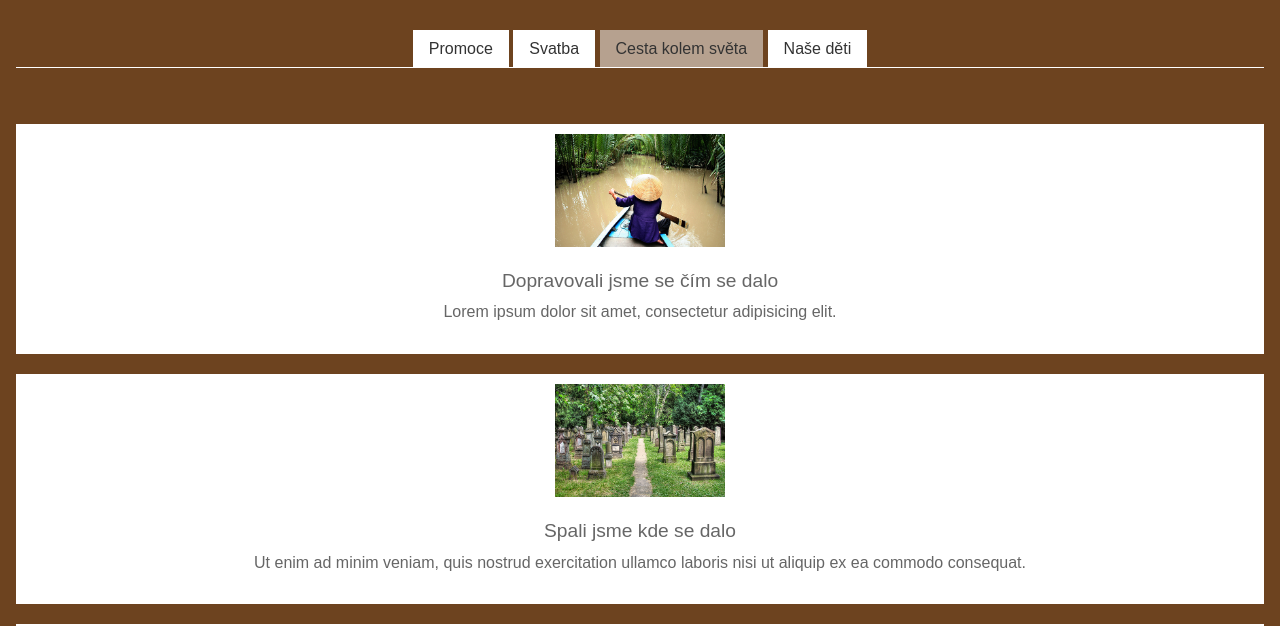
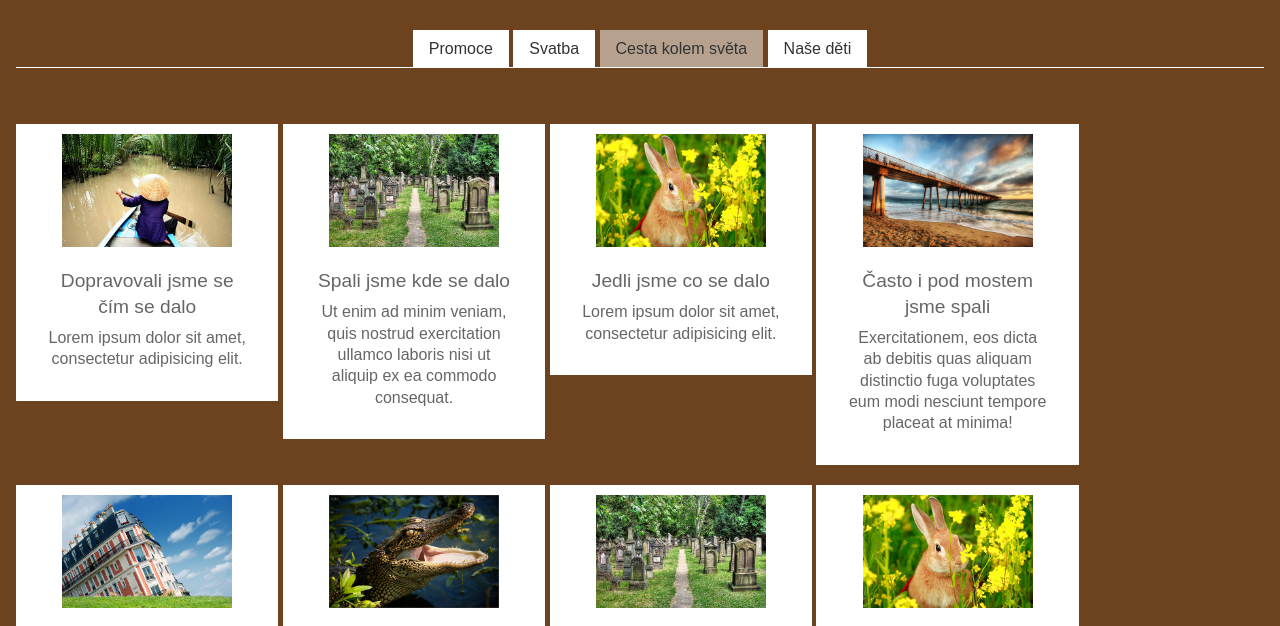
Before and after one commit to machal/alza-example-1, a website: page index.html in a window 1280 px wide. Shown: the part 109-735 px from the top of the page. Drawn offline with Linux system fonts and the light colour scheme.

Commit message:
Polaroid.less - rodicovska komponenta a preskupeni LESS souboru

```diff
--- a/src/less/index.less
+++ b/src/less/index.less
@@ -1,14 +1,14 @@
+// Knihovny
+// --------
+
+@import (less) 'node_modules/fancybox/dist/css/jquery.fancybox.css';
+
 // Zakladna
 // --------
 
 @import 'core/base';
 @import 'core/helpers';
 @import 'core/mixins';
-
-// Knihovny
-// --------
-
-@import (less) 'node_modules/fancybox/dist/css/jquery.fancybox.css';
 
 // UI Komponenty
 // -------------
@@ -18,6 +18,7 @@
 @import 'ui/form';
 @import 'ui/infobox';
 @import 'ui/nav';
+@import 'ui/polaroids';
 @import 'ui/polaroid';
 
 // Layout
--- a/src/less/ui/polaroid.less
+++ b/src/less/ui/polaroid.less
@@ -10,6 +10,8 @@ UI komponenta: Polaroid fotka
 // ### Zakladna
 
 .polaroid {
+  display: inline-block;
+  width: 200px;
   text-align: center;
   padding: 10px 2.5%;
   background-color: white;
--- /dev/null
+++ b/src/less/ui/polaroids.less
@@ -0,0 +1,8 @@
+/*
+UI komponenta: Polaroid fotka
+=============================
+*/
+
+.polaroids > * {
+  vertical-align: top;
+}
```
Also changed, not shown: dist/css/index.css, 1 other file.
